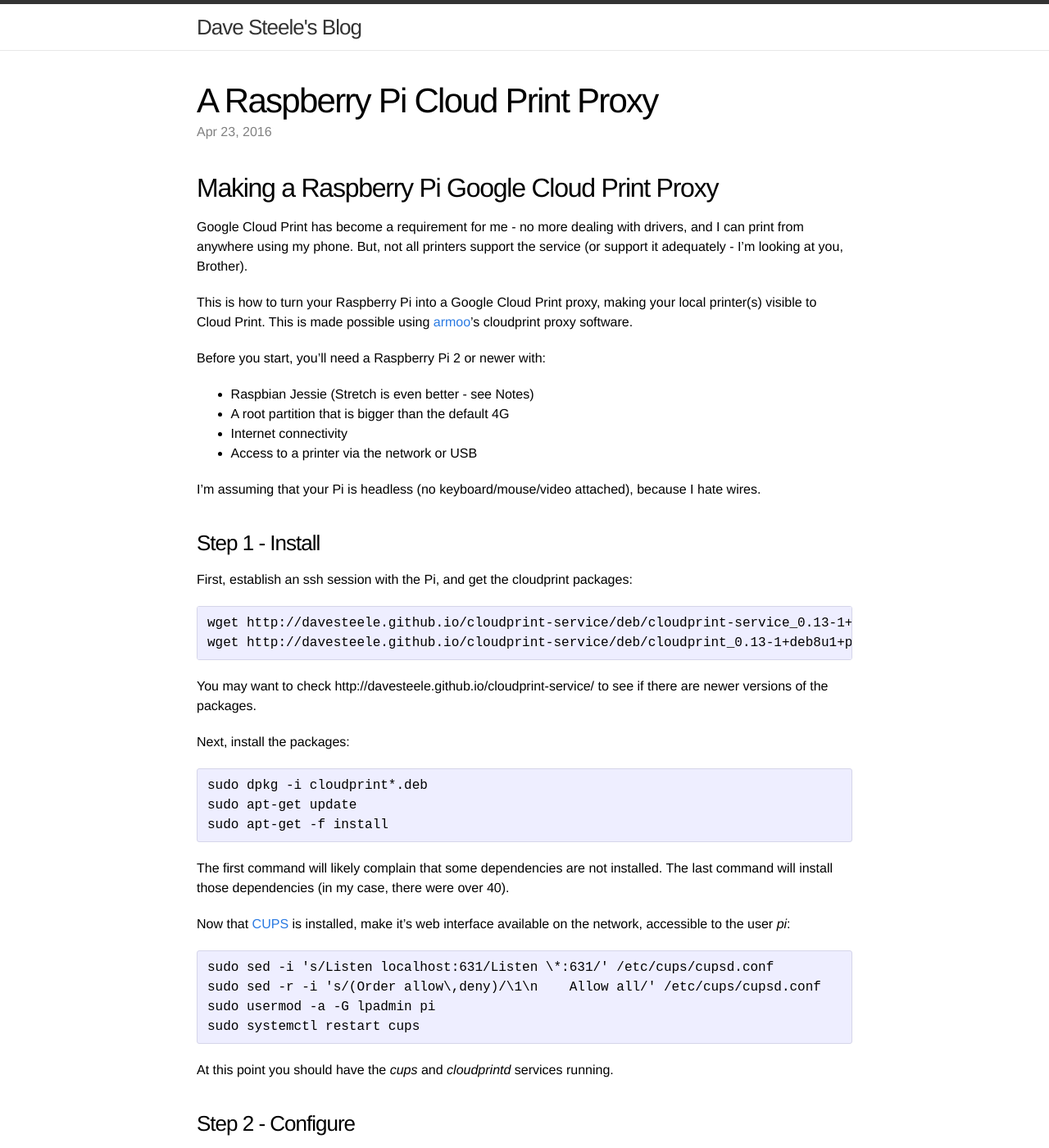
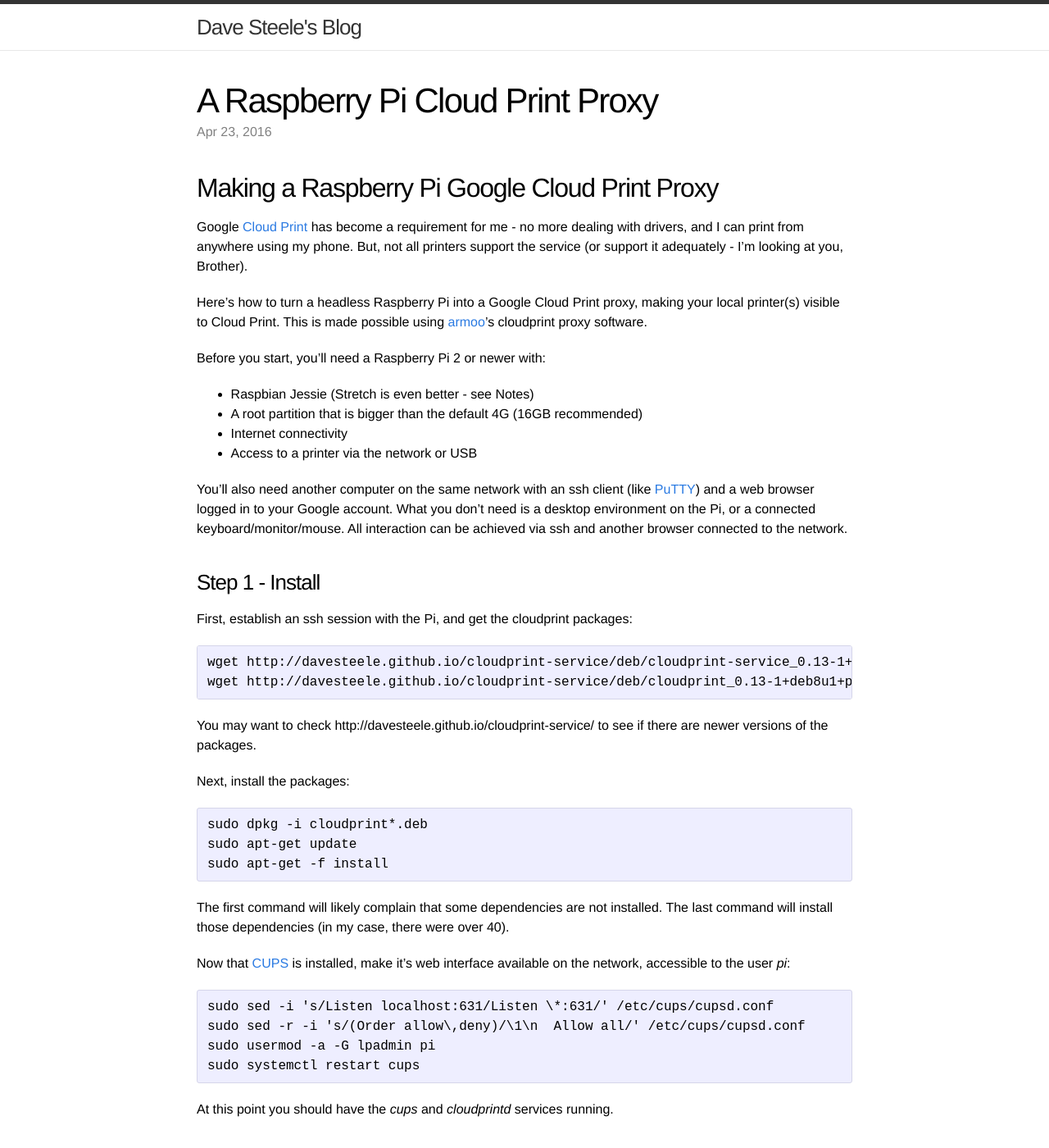
Before and after one commit to davesteele/davesteele.github.io, a Jekyll site: the page built from _posts/2016-04-23-raspberry-pi-cloudprint.markdown, in a window 1280 px wide and 1400 px high. Shown: the whole window at 82% size. Built offline with Jekyll 4.4.1, drawn with Linux system fonts in a browser that asks for light colours; comment, search, counter and statistics services are not loaded; some of the changed text lies outside the part shown.

Commit message:
More cloudprint proxy edits

```diff
--- a/_posts/2016-04-23-raspberry-pi-cloudprint.markdown
+++ b/_posts/2016-04-23-raspberry-pi-cloudprint.markdown
@@ -7,24 +7,29 @@ categories: raspberrypi
 
 ## Making a Raspberry Pi Google Cloud Print Proxy
 
-Google Cloud Print has become a requirement for me - no more dealing
+Google [Cloud Print](https://www.google.com/cloudprint/learn/) has become
+a requirement for me - no more dealing
 with drivers, and I can print from anywhere using my phone. But, not all
 printers support the service (or support it adequately - I'm looking at you,
 Brother).
 
-This is how to turn your Raspberry Pi into a Google Cloud Print proxy, making
+Here's how to turn a headless Raspberry Pi into a Google Cloud Print proxy, making
 your local printer(s) visible to Cloud Print. This is made possible using
 [armoo](https://github.com/armooo)'s cloudprint proxy software.
 
 Before you start, you'll need a Raspberry Pi 2 or newer with:
 
 * Raspbian Jessie (Stretch is even better - see Notes)
-* A root partition that is bigger than the default 4G
+* A root partition that is bigger than the default 4G (16GB recommended)
 * Internet connectivity
 * Access to a printer via the network or USB
 
-I'm assuming that your Pi is headless (no keyboard/mouse/video attached),
-because I hate wires.
+You'll also need another computer on the same network with an ssh client
+(like [PuTTY](http://www.chiark.greenend.org.uk/~sgtatham/putty/)) and
+a web browser logged in to your Google account. What you don't need is a
+desktop environment on the Pi, or a connected
+keyboard/monitor/mouse. All interaction can be achieved via ssh and
+another browser connected to the network.
 
 ### Step 1 - Install
 
@@ -50,7 +55,7 @@ Now that [CUPS](https://www.cups.org/) is installed, make it's web interface
 available on the network, accessible to the user _pi_:
 
     sudo sed -i 's/Listen localhost:631/Listen \*:631/' /etc/cups/cupsd.conf
-    sudo sed -r -i 's/(Order allow\,deny)/\1\n    Allow all/' /etc/cups/cupsd.conf
+    sudo sed -r -i 's/(Order allow\,deny)/\1\n  Allow all/' /etc/cups/cupsd.conf
     sudo usermod -a -G lpadmin pi
     sudo systemctl restart cups
 
@@ -61,17 +66,21 @@ At this point you should have the _cups_ and _cloudprintd_ services running.
 Use the CUPS web interface at _http&#58;//&lt;piaddr&gt;:631/_ to add a
 printer to your setup. Your browser may complain about unsafe connections
 for _https_ links. Allow these connections. When it asks, use the _pi_
-users credentials.
+user credentials.
 
 From the command line on the Pi, restart the proxy (to register the new
 printer) and establish Google Cloud Print authentication
 with:
 
     sudo systemctl restart cloudprintd
-    sudo cps-auth
+    sudo cps-auth <cloudprint account>
 
 The output of the _cps_auth_ command will include a URL. Copy this URL to your browser,
 and use it to establish authentication.
+
+Now restart the cloudprint service to use this account.
+
+    sudo systemctl restart cloudprintd
 
 ### Step 3 - Print
 
```
